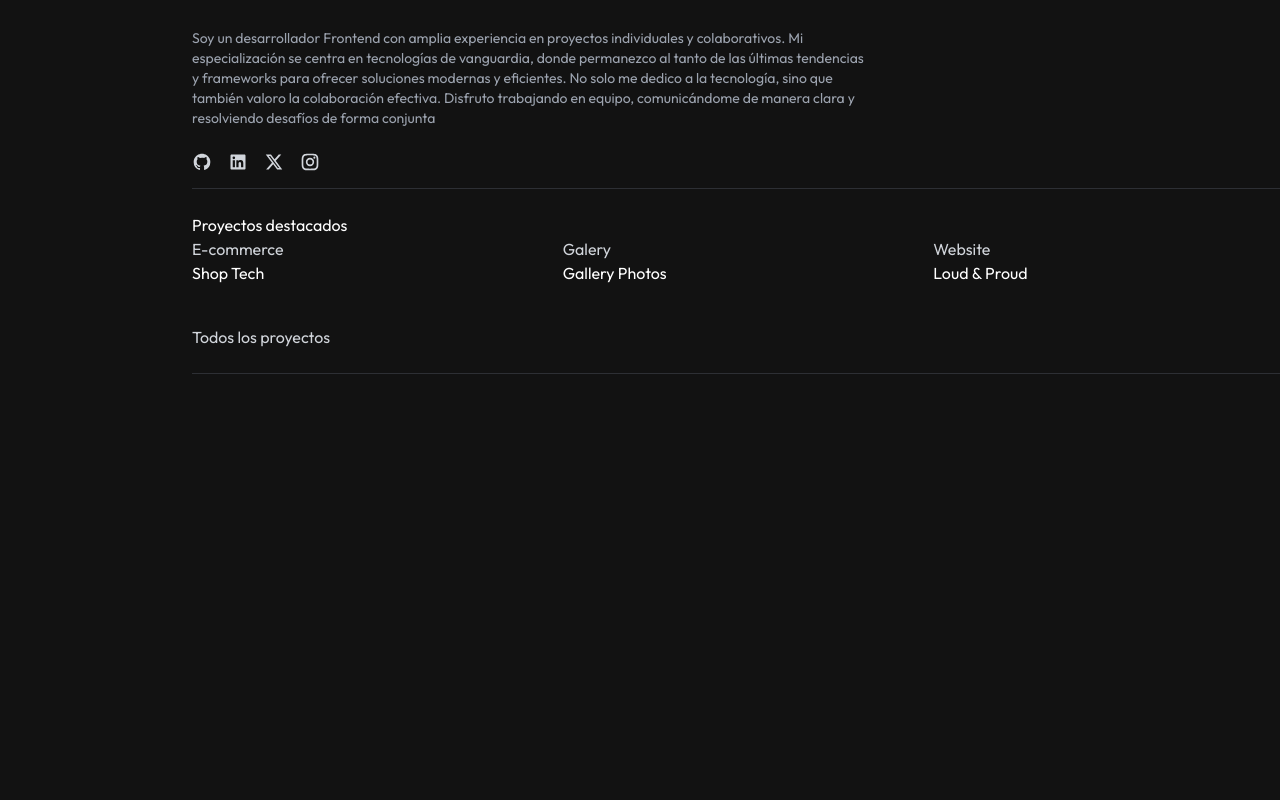
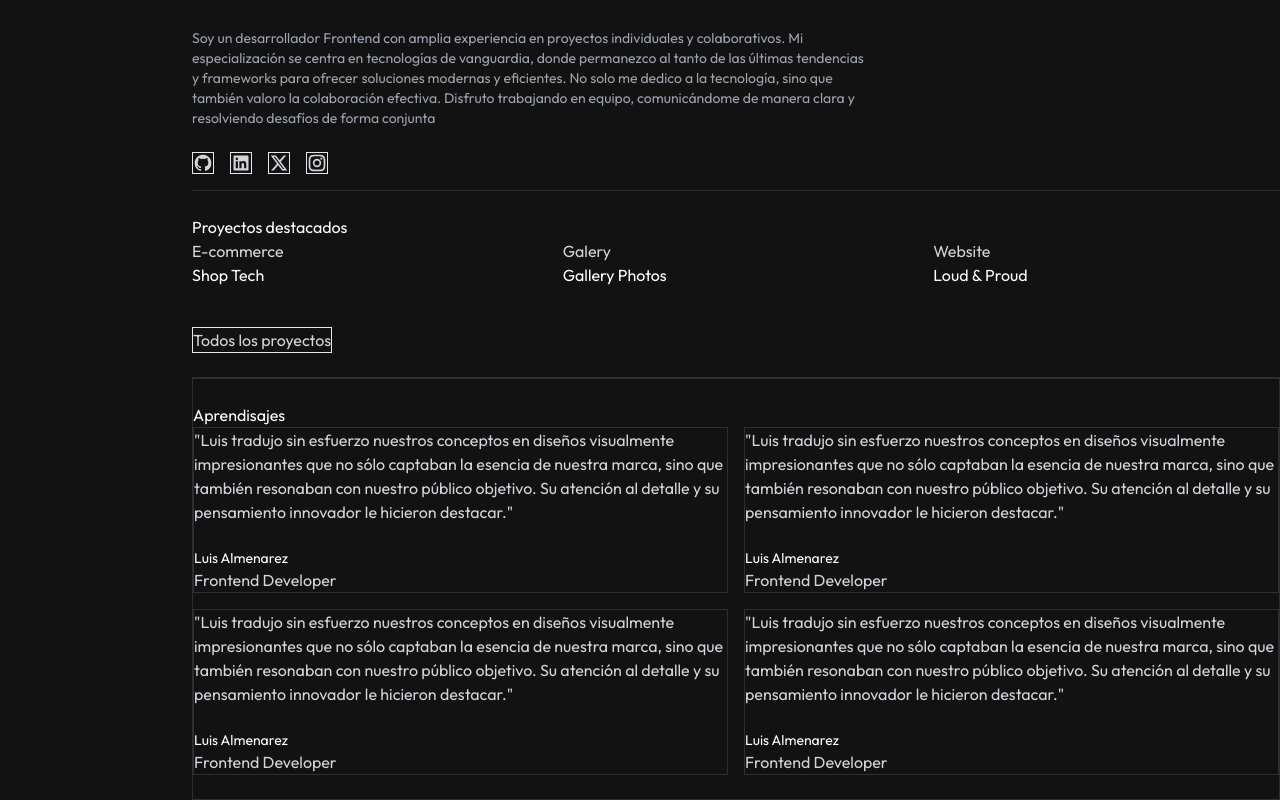
Before and after one commit to luisalmenarez/NextJS-TypeScript, a Next.js app: page / in a window 1280 px wide. Shown: the part 351-1151 px from the top of the page. Before the commit the page ends 800 px from the top, so only its background shows below. Built offline with nearby package versions, Linux system fonts and the light colour scheme.

Commit message:
Add section Learning

```diff
--- /dev/null
+++ b/Components/Ui/CardLearning.tsx
@@ -0,0 +1,37 @@
+import Image from "next/image";
+
+interface CardLearningProps {
+  message: string;
+  image: string;
+  name: string;
+  position: string;
+}
+
+const CardLearning = ({
+  message,
+  image,
+  name,
+  position,
+}: CardLearningProps) => {
+  return (
+    <blockquote className="p-6 rounded-xl border border-gray-500/30">
+      <p className="mb-6 text-gray-300 font-medium">{message}</p>
+      <figure className="flex items-center gap-2">
+        <div className="relative w-10 h-10 rounded-full overflow-hidden">
+          <Image
+            src={image}
+            alt="Imagen"
+            fill
+            className="object-cover w-full h-full"
+          />
+        </div>
+        <figcaption>
+          <h3 className="text-white font-medium text-sm"> {name} </h3>
+          <h5 className="text-gray-500 tracking-widest text-xs">{position}</h5>
+        </figcaption>
+      </figure>
+    </blockquote>
+  );
+};
+
+export default CardLearning;
--- a/app/(root)/Sections/LearningSection.tsx
+++ b/app/(root)/Sections/LearningSection.tsx
@@ -1,5 +1,44 @@
+import CardLearning from "@/Components/Ui/CardLearning";
+import Container from "@/Components/Ui/Container";
+import Title from "@/Components/Ui/Title";
+import { information } from "@/assets/data";
+
 const LearningSection = () => {
-  return <div>LearningSection</div>;
+  const firstLearning = information.Learning[0];
+
+  return (
+    <section id="Learning" className="border border-gray-500/30 py-6">
+      <Container>
+        <Title title="Aprendisajes" />
+        <div className="grid grid-cols-1 md:grid-cols-2 gap-4">
+          <CardLearning
+            message={firstLearning.message}
+            image={firstLearning.image}
+            name={firstLearning.name}
+            position={firstLearning.position}
+          />
+          <CardLearning
+            message={firstLearning.message}
+            image={firstLearning.image}
+            name={firstLearning.name}
+            position={firstLearning.position}
+          />
+          <CardLearning
+            message={firstLearning.message}
+            image={firstLearning.image}
+            name={firstLearning.name}
+            position={firstLearning.position}
+          />
+          <CardLearning
+            message={firstLearning.message}
+            image={firstLearning.image}
+            name={firstLearning.name}
+            position={firstLearning.position}
+          />
+        </div>
+      </Container>
+    </section>
+  );
 };
 
 export default LearningSection;
--- a/app/(root)/layout.tsx
+++ b/app/(root)/layout.tsx
@@ -10,7 +10,7 @@ const MainLayout = ({ children }: { children: ReactNode }) => {
   return (
     <section>
       <Sidebar showMenu={showMenu} onClose={() => setShowMenu(false)} />
-      <button type="button" className="lg:hidden">
+      <button type="button" className="mt-4 lg:hidden">
         <RiMenu2Fill onClick={() => setShowMenu(true)} size={22} />
       </button>
       {children}
--- a/app/(root)/page.tsx
+++ b/app/(root)/page.tsx
@@ -1,4 +1,5 @@
 import HeroSection from "./Sections/HeroSection";
+import LearningSection from "./Sections/LearningSection";
 import ProjectSection from "./Sections/ProjectSection";
 
 export default function Home() {
@@ -6,6 +7,7 @@ export default function Home() {
     <>
       <HeroSection />
       <ProjectSection />
+      <LearningSection />
     </>
   );
 }
--- a/assets/data.tsx
+++ b/assets/data.tsx
@@ -37,4 +37,16 @@ export const information = {
       href: "https://www.instagram.com/_luisalmenarez/",
     },
   ],
+
+  Learning: [
+    {
+      message: ` "Luis tradujo sin esfuerzo nuestros conceptos en diseños visualmente
+      impresionantes que no sólo captaban la esencia de nuestra marca, sino
+      que también resonaban con nuestro público objetivo. Su atención al
+      detalle y su pensamiento innovador le hicieron destacar." `,
+      image: "/user.jpg",
+      name: "Luis Almenarez",
+      position: "Frontend Developer",
+    },
+  ],
 };
```
